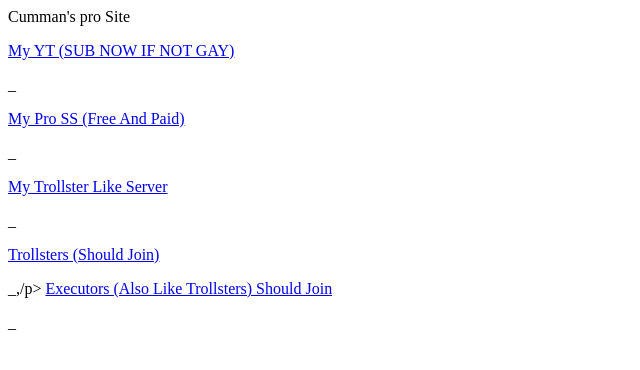
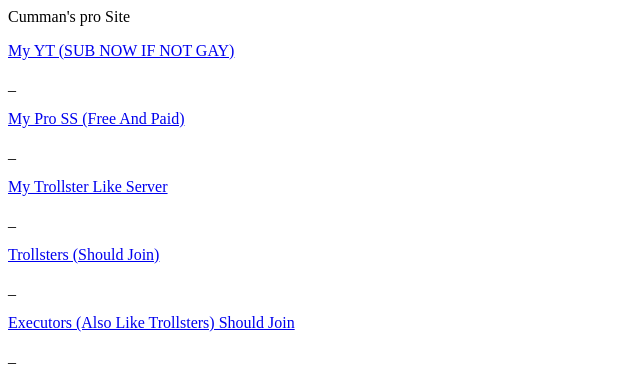
Before and after one commit to Cumman0033/cumman0033.github.io, a plain HTML site: page index.html in a window 1280 px wide. Shown: the whole page, without its empty margins (0-640 px from the left). Drawn offline with Linux system fonts and the light colour scheme.

Commit message:
Update index.html

```diff
--- a/index.html
+++ b/index.html
@@ -9,6 +9,6 @@
 <a href="https://discord.gg/yan3thyWEt" target="_blank">My Trollster Like Server</a>
 <p>_</p>
 <a href="https://discord.gg/jjsploit" target="_blank">Trollsters (Should Join)</a>
-<p>_,/p>
+<p>_</p>
 <a href="https://discord.gg/serversides" target="_blank">Executors (Also Like Trollsters) Should Join</a>
 <p>_</p>
```
